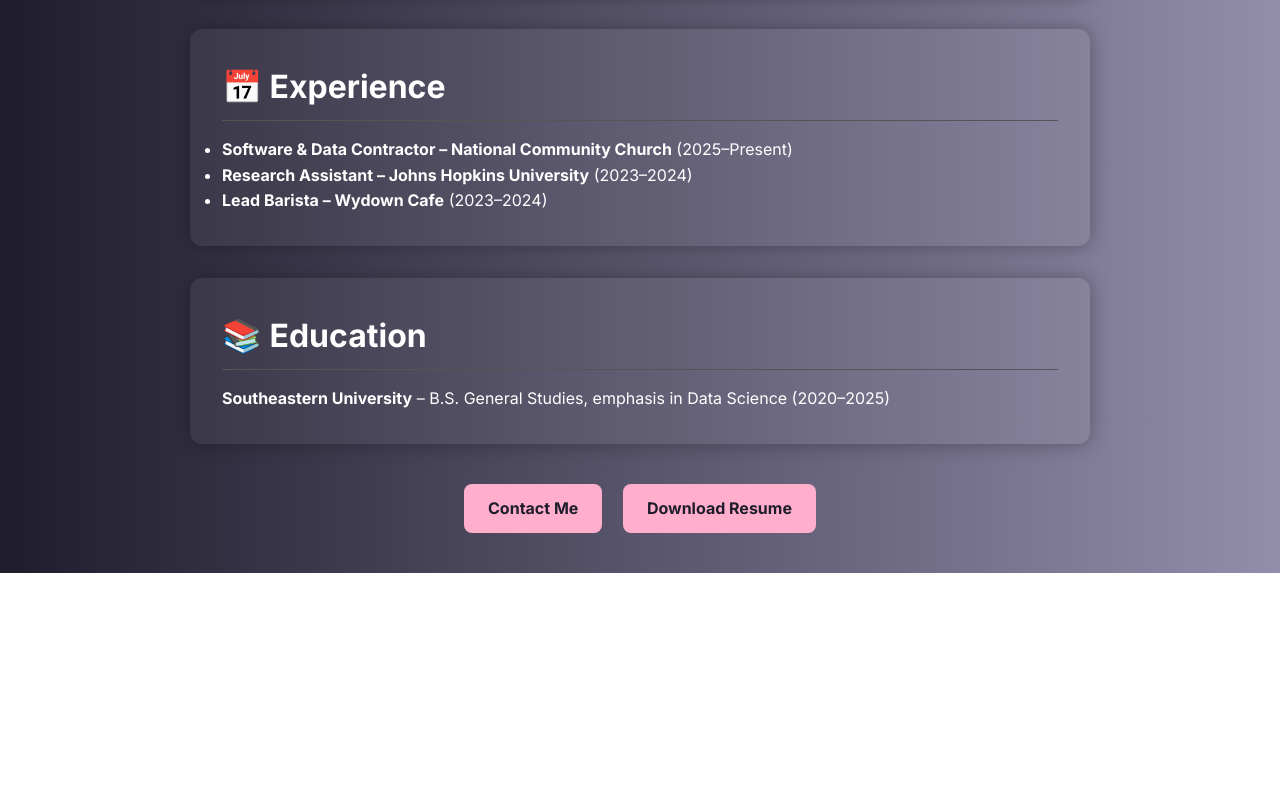
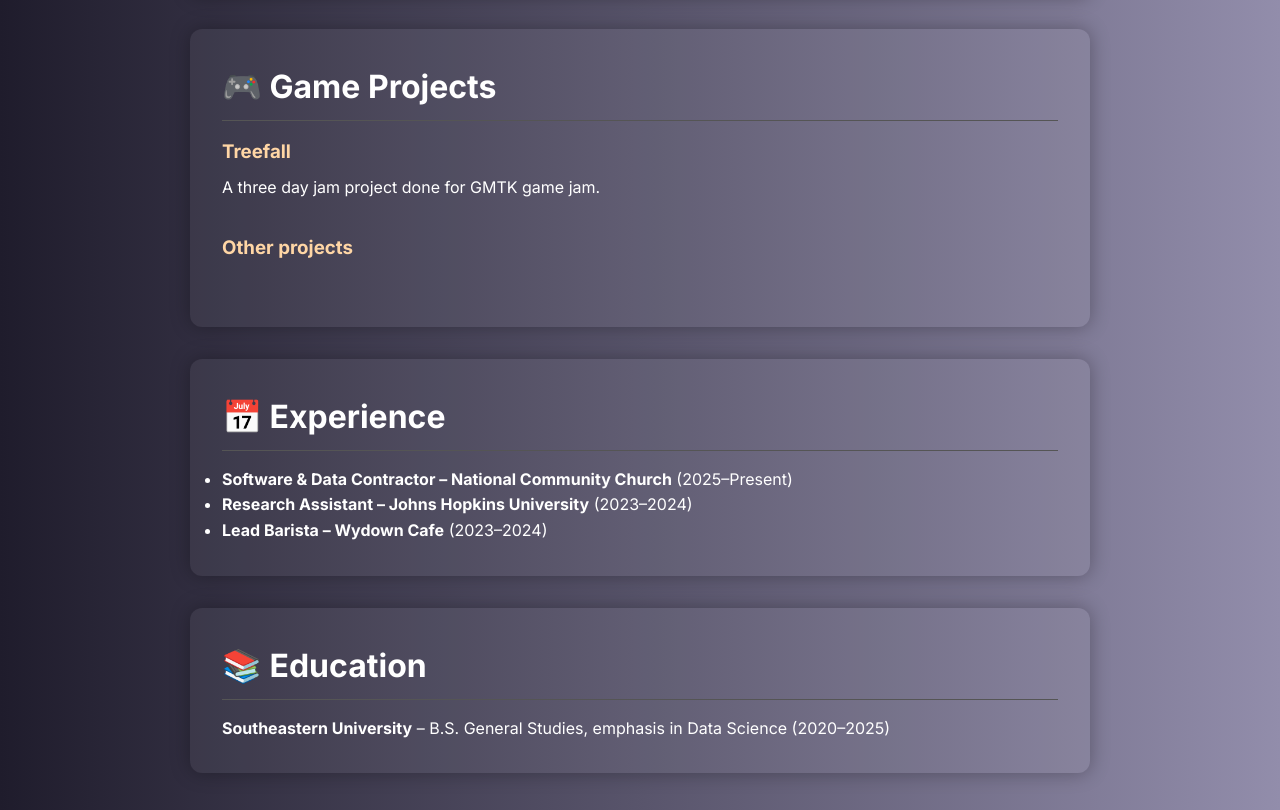
Before and after one commit to SiahBatterson/SiahBatterson.github.io, a website: page index.html in a window 1280 px wide. Shown: the part 850-1660 px from the top of the page. Before the commit the page ends 1423 px from the top, so only its background shows below. Drawn offline with Linux system fonts and the light colour scheme.

Commit message:
added game projects

```diff
--- a/index.html
+++ b/index.html
@@ -3,7 +3,7 @@
   <head>
     <meta charset="UTF-8" />
     <meta name="viewport" content="width=device-width, initial-scale=1.0" />
-    <title>Josiah Batterson | Data & Dev Portfolio</title>
+    <title>Josiah Batterson | Data & Dev Portfolio | Game Developer</title>
     <link
       href="https://fonts.googleapis.com/css2?family=Inter:wght@400;700&display=swap"
       rel="stylesheet"
@@ -133,6 +133,25 @@
     </section>
 
     <section>
+      <h2>🎮 Game Projects</h2>
+      <div class="project">
+        <h3>
+          <a href="https://josiahdevelopment.itch.io/tree-fell" target="_blank"
+            >Treefall</a
+          >
+        </h3>
+        <p>A three day jam project done for GMTK game jam.</p>
+      </div>
+      <div class="project">
+        <h3>
+          <a href="https://josiahdevelopment.itch.io" target="_blank"
+            >Other projects</a
+          >
+        </h3>
+      </div>
+    </section>
+
+    <section>
       <h2>📅 Experience</h2>
       <ul>
         <li>
```
